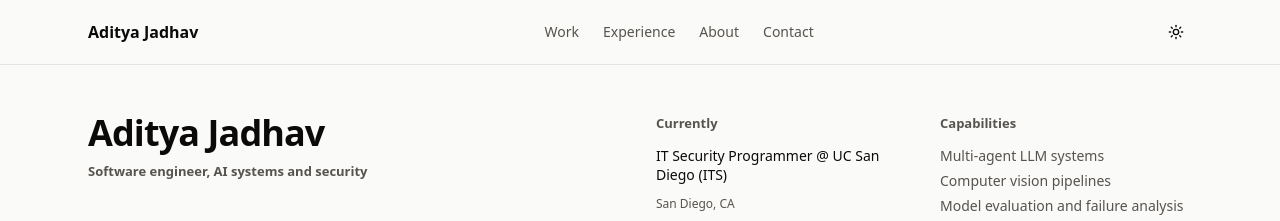
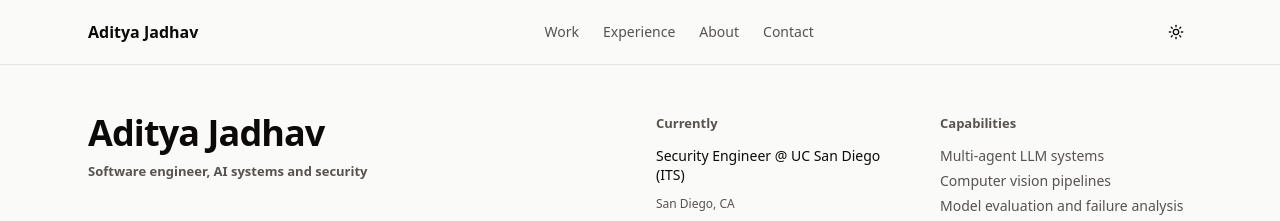
Before and after one commit to AdityaJadhav17/AdityaJadhav17.github.io, a React (Vite) app: page / in a window 1280 px wide. Shown: the top 221 px of the page. Built offline with nearby package versions, Linux system fonts and the light colour scheme.

Commit message:
Show the UC San Diego role as Security Engineer

```diff
--- a/src/content/experience.ts
+++ b/src/content/experience.ts
@@ -30,7 +30,7 @@ export type Experience = {
 export const experience: Experience[] = [
   {
     organization: 'UC San Diego (ITS)',
-    role: 'IT Security Programmer',
+    role: 'Security Engineer',
     id: 'uc-san-diego-its',
     group: 'work',
     start: 'Dec 2025',
```
Also changed, not shown: 1 other file (tests, documents, lock files or other folders).
